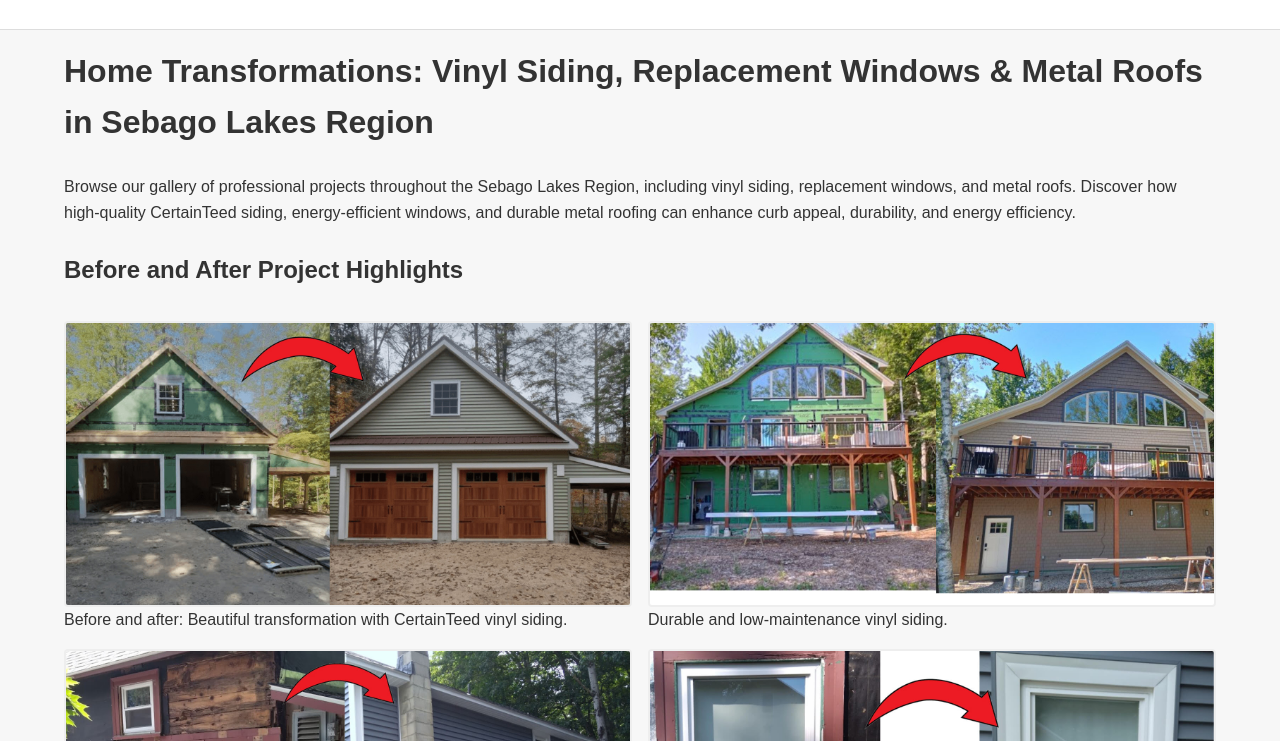
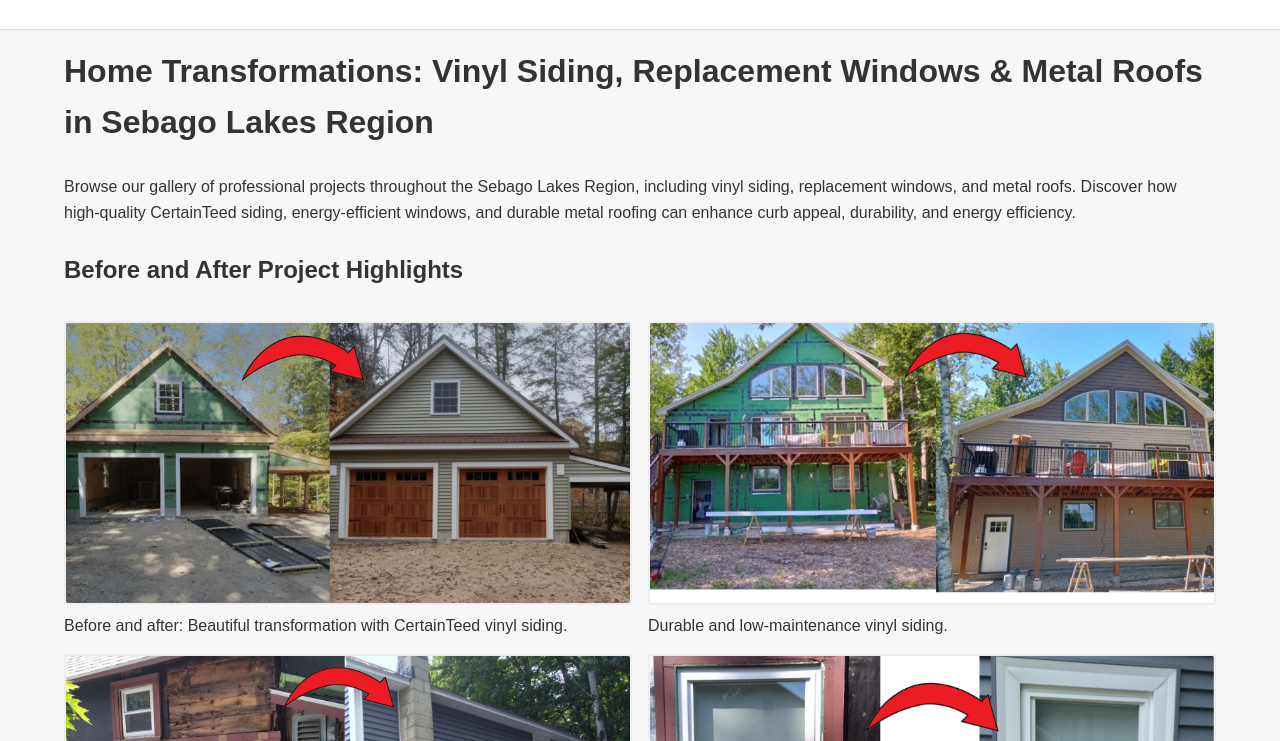
Before and after one commit to foragedinthemountains/SebagoLakesVinylSiding, a plain HTML site: page gallery.html in a window 1280 px wide. Shown: the part 211-952 px from the top of the page. Drawn offline with Linux system fonts and the light colour scheme.

Commit message:
Gallery css

```diff
--- a/style.css
+++ b/style.css
@@ -194,9 +194,11 @@ section {
   gap: 1rem;
 }
 
+/* Force images to a 2:1 shape on desktop and mobile. */
 .gallery-grid img {
   width: 100%;
-  display: block;
+  aspect-ratio: 2 / 1;   /* Maintains 2:1 shape */
+  object-fit: cover;     /* Crops if the actual image ratio differs */
   border: 2px solid #eee;
   border-radius: 0.25rem;
 }
```
